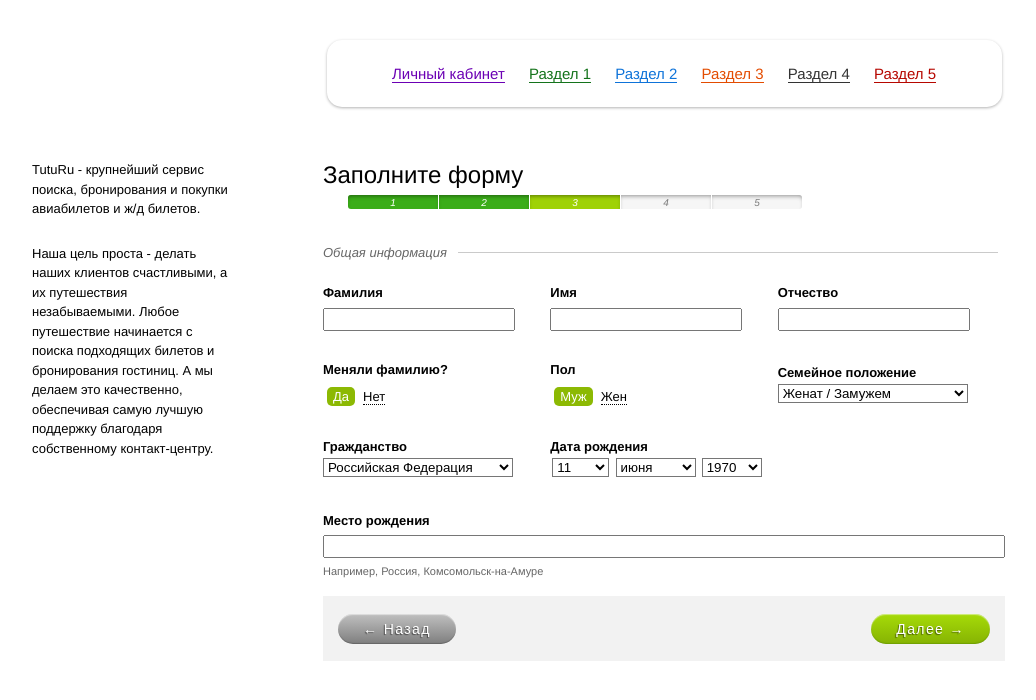
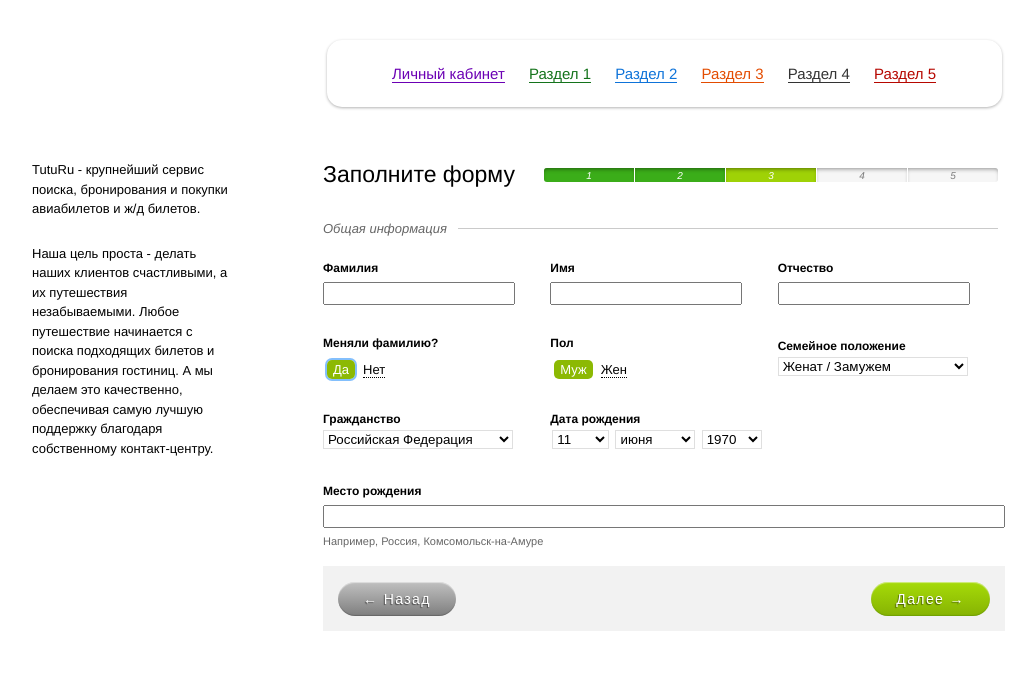
Before and after one commit to aeronka/test-task-css, a plain HTML site: page index.html in a window 1280 px wide. Both pictures are taken after a click on the label "Да". Shown: the whole page, without its empty margins (96-1132 px from the left). Drawn offline with Linux system fonts and the light colour scheme.

Commit message:
Верстка закончена

```diff
--- a/index.html
+++ b/index.html
@@ -67,7 +67,7 @@
                     <td>
                         <div class="tumbler last-name">
                             <h4 class="tumbler__title">Меняли фамилию?</h4>
-                            <label class="tumbler__label"><input class="tumbler__item" type="radio" name="yes-no" value="yes"><span class="tumbler__text tumbler__text_left">Да</span></label><label class="tumbler__label"><input class="tumbler__item" type="radio" name="yes-no" value="no" checked><span class="tumbler__text tumbler__text_right">Нет</span></label>
+                            <label class="tumbler__label"><input class="tumbler__item" type="radio" name="last-name" value="yes"><span class="tumbler__text tumbler__text_left">Да</span></label><label class="tumbler__label"><input class="tumbler__item" type="radio" name="last-name" value="no" checked><span class="tumbler__text tumbler__text_right">Нет</span></label>
                         </div>
                     </td>
                     <td>
--- a/style.css
+++ b/style.css
@@ -54,7 +54,7 @@ body {
         display: inline-block;
         padding: 0 10px;
         line-height: 67px;
-        font-weight: 300;
+        font-weight: lighter;
     }
 
         .account-header__link{
@@ -99,14 +99,12 @@ body {
 }
 
 /* шкала шагов */
-    .content-steps {
-        display: inline-block;
-    }
 
 .content-steps__name {
     font-weight: lighter;
-            font-size: 24px;
+    font-size: 23px;
     display: inline-block;
+    white-space: nowrap;
 }
 
 .scale-steps {
@@ -185,7 +183,7 @@ body {
     }
 
         .input-field__label {
-            font-size: 13px;
+            font-size: 12px;
         }
 
         .input-field__control {
@@ -196,7 +194,7 @@ body {
 
     /* тумблер */
     .tumbler__title{
-        font-size: 13px;
+        font-size: 12px;
         margin-bottom: 6px;
     }
 
@@ -209,7 +207,8 @@ body {
     }
 
         .tumbler__item {
-            display: none;
+            opacity: 0;
+            position: absolute;
         }
 
         .tumbler__text {
@@ -228,6 +227,10 @@ body {
             font-weight: lighter;
         }
 
+        .tumbler__item:focus + .tumbler__text {
+            box-shadow: 0 0px 0px 2px rgba(131, 191, 252, 1);
+        }
+
     /* select */
 
     .input-field__select {
@@ -235,7 +238,7 @@ body {
         -moz-user-select: none;
         -webkit-user-select: none;
         user-select: none;
-
+        border: 1px solid rgb(223, 223, 223);
         width: 190px;
         background: rgb(255, 255, 255);
     }
@@ -286,6 +289,7 @@ body {
         }
 
             .account-button {
+                line-height: 20px;
                 padding: 7px 25px;
                 color: rgb(255, 255, 255);
                 text-shadow: -1px 1px 1px rgba(0, 0, 0, .5);
@@ -313,3 +317,13 @@ body {
             .account-button:focus {
                 outline: none;
             }
+
+            .account-button_back:active {
+                background: rgb(126, 126, 126);
+                background: linear-gradient(to top, rgb(192, 192, 192), rgb(126, 126, 126));
+            }
+
+            .account-button_forward:active{
+                background: rgb(134, 179, 3);
+                background: linear-gradient(to top, rgb(166, 219, 8), rgb(134, 179, 3));
+            }
```
Lines whose indentation alone changed are shown as unchanged.
